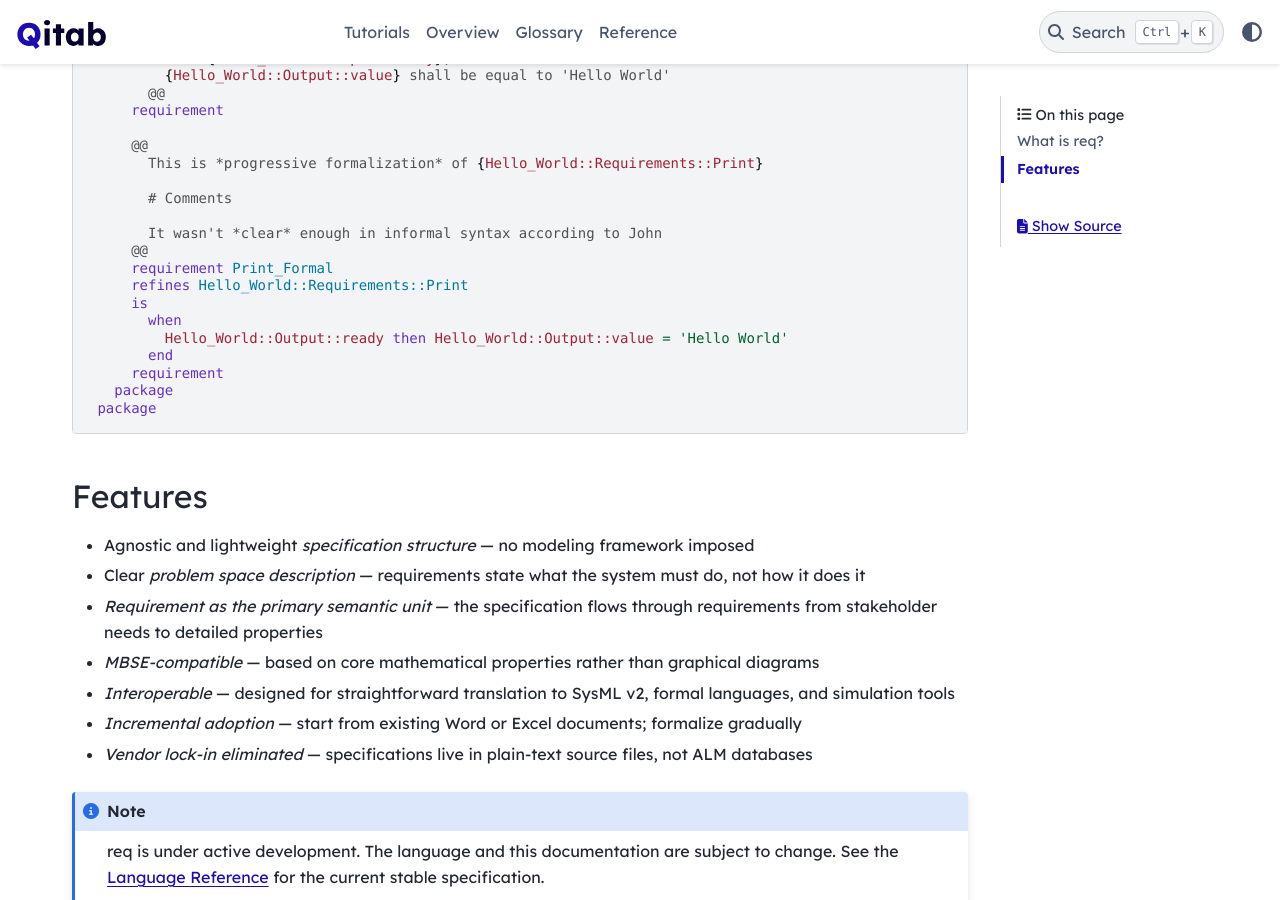
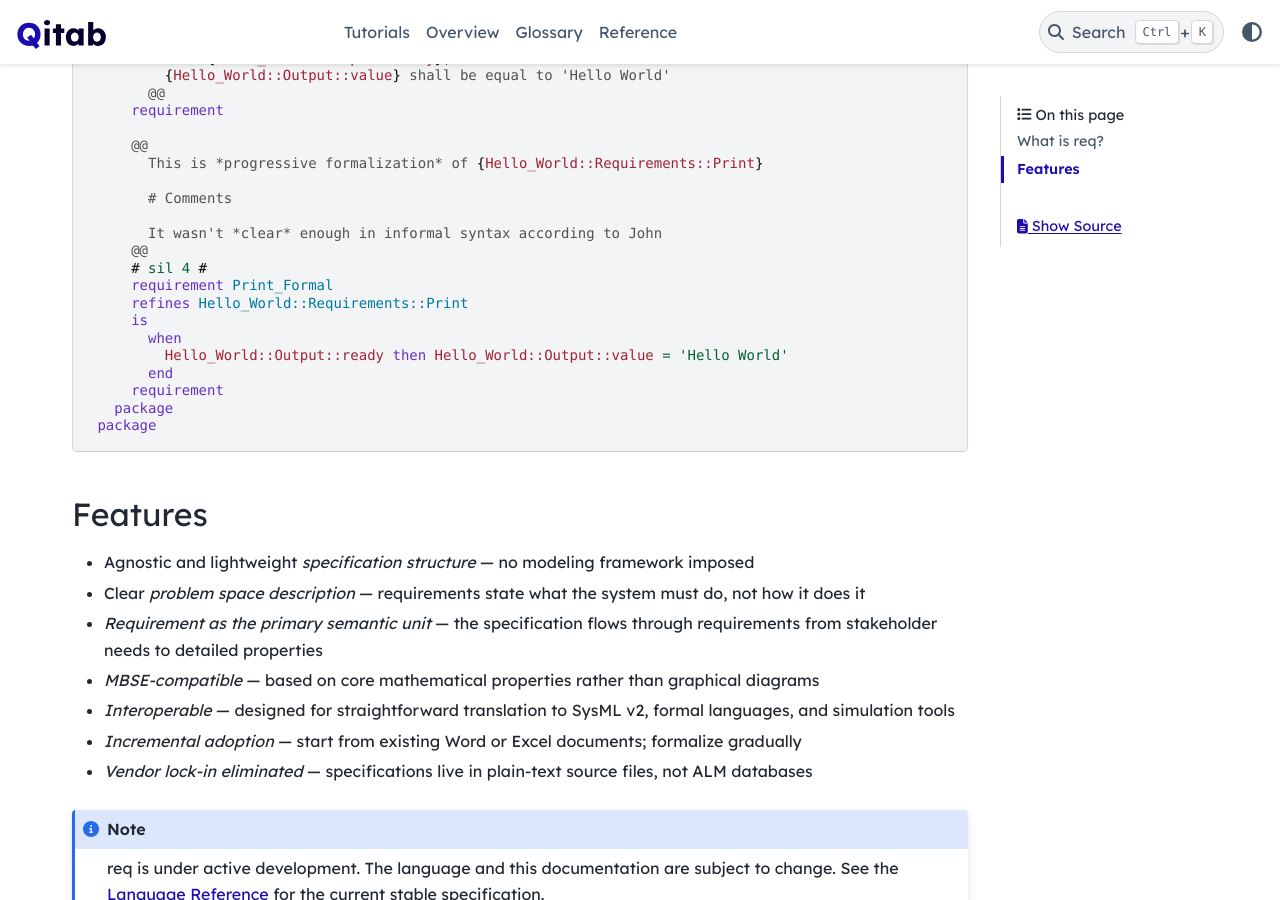
Before and after one commit to req-lang/lang-doc, a Sphinx documentation site: the page built from source/index.rst, in a window 1280 px wide and 900 px high, scrolled down 999 px. Built offline with Sphinx 7.4.7 and the PyData theme 0.15.4, drawn with Linux system fonts in a browser that asks for light colours; pages that are not in the unit, such as notebooks, are missing from menus.

Commit message:
add tag in the index file

```diff
--- a/source/index.rst
+++ b/source/index.rst
@@ -55,6 +55,7 @@ concept-heavy framework.
 
           It wasn't *clear* enough in informal syntax according to John
         @@
+        # sil 4 #
         requirement Print_Formal
         refines Hello_World::Requirements::Print
         is
```
